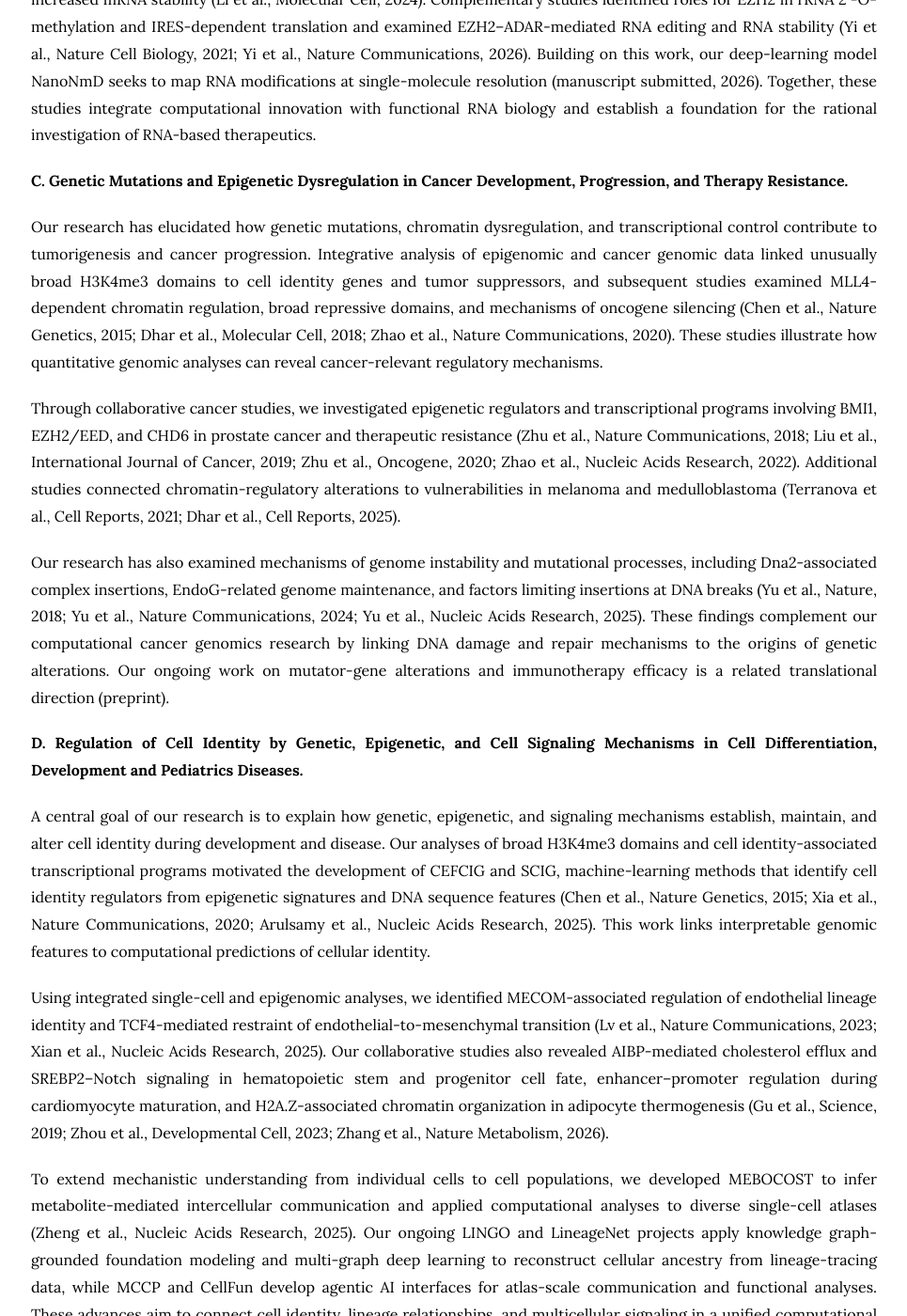
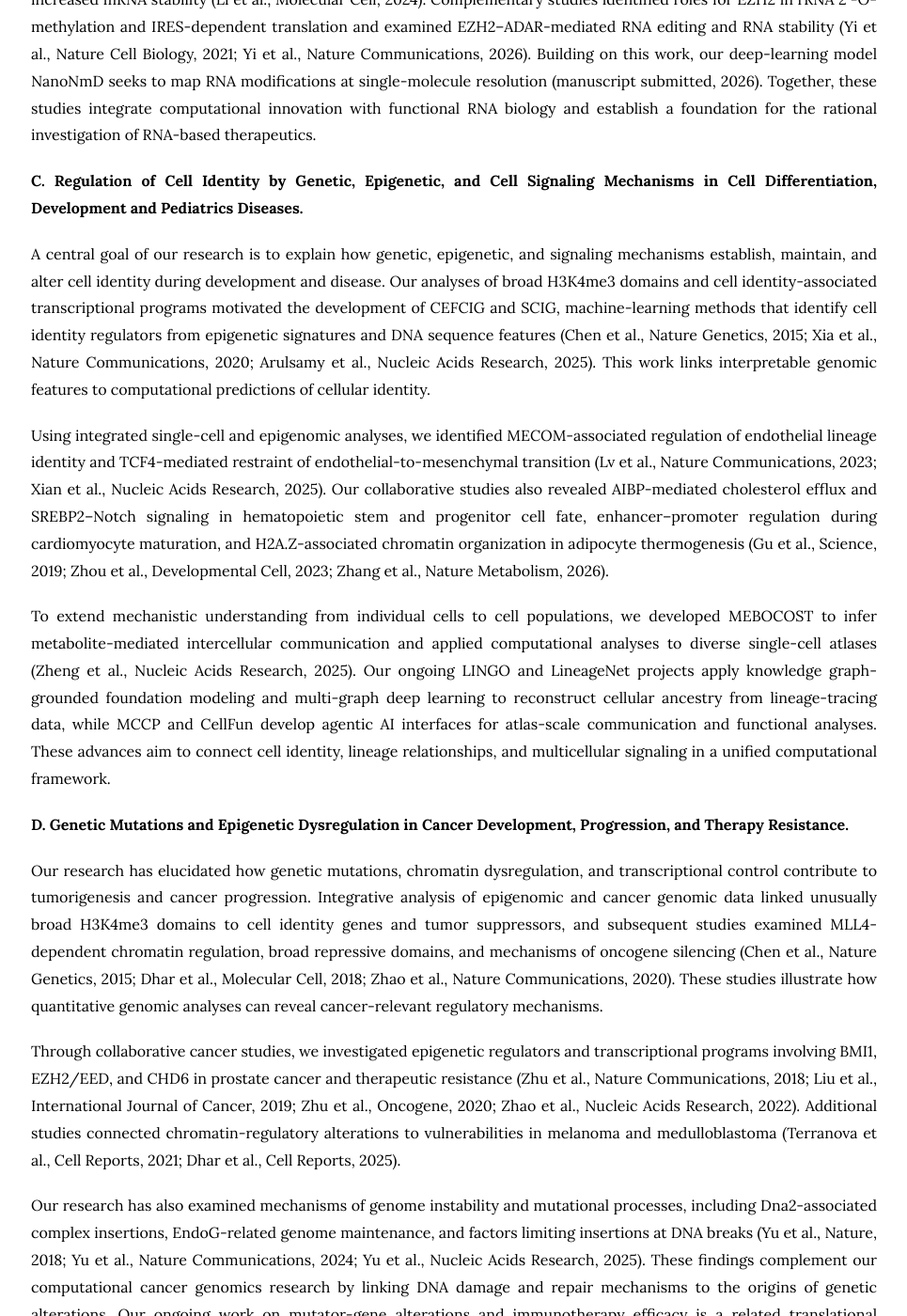
Before and after one commit to kaifuchenlab/kaifuchenlab.github.io, a Jekyll site: the page built from 1.research/index.md, in a window 1280 px wide and 1400 px high, scrolled down 1477 px. Shown: the whole window at 94% size, without its empty margins (157-1122 px from the left). Built offline with Jekyll 4.4.1, drawn with Linux system fonts in a browser that asks for light colours; some of the changed text lies outside the part shown.

Commit message:
Update index.md

```diff
--- a/1.research/index.md
+++ b/1.research/index.md
@@ -23,21 +23,21 @@ Our research has investigated how RNA sequence elements and chemical modificatio
 
 We developed NanoNm to characterize internal 2′-O-methylation (Nm) in mRNA and demonstrated its association with increased mRNA stability (Li et al., Molecular Cell, 2024). Complementary studies identified roles for EZH2 in rRNA 2′-O-methylation and IRES-dependent translation and examined EZH2–ADAR-mediated RNA editing and RNA stability (Yi et al., Nature Cell Biology, 2021; Yi et al., Nature Communications, 2026). Building on this work, our deep-learning model NanoNmD seeks to map RNA modifications at single-molecule resolution (manuscript submitted, 2026). Together, these studies integrate computational innovation with functional RNA biology and establish a foundation for the rational investigation of RNA-based therapeutics.
 
-**C. Genetic Mutations and Epigenetic Dysregulation in Cancer Development, Progression, and Therapy Resistance.**
+**C. Regulation of Cell Identity by Genetic, Epigenetic, and Cell Signaling Mechanisms in Cell Differentiation, Development and Pediatrics Diseases.**
+
+A central goal of our research is to explain how genetic, epigenetic, and signaling mechanisms establish, maintain, and alter cell identity during development and disease. Our analyses of broad H3K4me3 domains and cell identity-associated transcriptional programs motivated the development of CEFCIG and SCIG, machine-learning methods that identify cell identity regulators from epigenetic signatures and DNA sequence features (Chen et al., Nature Genetics, 2015; Xia et al., Nature Communications, 2020; Arulsamy et al., Nucleic Acids Research, 2025). This work links interpretable genomic features to computational predictions of cellular identity.
+
+Using integrated single-cell and epigenomic analyses, we identified MECOM-associated regulation of endothelial lineage identity and TCF4-mediated restraint of endothelial-to-mesenchymal transition (Lv et al., Nature Communications, 2023; Xian et al., Nucleic Acids Research, 2025). Our collaborative studies also revealed AIBP-mediated cholesterol efflux and SREBP2–Notch signaling in hematopoietic stem and progenitor cell fate, enhancer–promoter regulation during cardiomyocyte maturation, and H2A.Z-associated chromatin organization in adipocyte thermogenesis (Gu et al., Science, 2019; Zhou et al., Developmental Cell, 2023; Zhang et al., Nature Metabolism, 2026).
+
+To extend mechanistic understanding from individual cells to cell populations, we developed MEBOCOST to infer metabolite-mediated intercellular communication and applied computational analyses to diverse single-cell atlases (Zheng et al., Nucleic Acids Research, 2025). Our ongoing LINGO and LineageNet projects apply knowledge graph-grounded foundation modeling and multi-graph deep learning to reconstruct cellular ancestry from lineage-tracing data, while MCCP and CellFun develop agentic AI interfaces for atlas-scale communication and functional analyses. These advances aim to connect cell identity, lineage relationships, and multicellular signaling in a unified computational framework.
+
+**D. Genetic Mutations and Epigenetic Dysregulation in Cancer Development, Progression, and Therapy Resistance.**
 
 Our research has elucidated how genetic mutations, chromatin dysregulation, and transcriptional control contribute to tumorigenesis and cancer progression. Integrative analysis of epigenomic and cancer genomic data linked unusually broad H3K4me3 domains to cell identity genes and tumor suppressors, and subsequent studies examined MLL4-dependent chromatin regulation, broad repressive domains, and mechanisms of oncogene silencing (Chen et al., Nature Genetics, 2015; Dhar et al., Molecular Cell, 2018; Zhao et al., Nature Communications, 2020). These studies illustrate how quantitative genomic analyses can reveal cancer-relevant regulatory mechanisms.
 
 Through collaborative cancer studies, we investigated epigenetic regulators and transcriptional programs involving BMI1, EZH2/EED, and CHD6 in prostate cancer and therapeutic resistance (Zhu et al., Nature Communications, 2018; Liu et al., International Journal of Cancer, 2019; Zhu et al., Oncogene, 2020; Zhao et al., Nucleic Acids Research, 2022). Additional studies connected chromatin-regulatory alterations to vulnerabilities in melanoma and medulloblastoma (Terranova et al., Cell Reports, 2021; Dhar et al., Cell Reports, 2025).
 
 Our research has also examined mechanisms of genome instability and mutational processes, including Dna2-associated complex insertions, EndoG-related genome maintenance, and factors limiting insertions at DNA breaks (Yu et al., Nature, 2018; Yu et al., Nature Communications, 2024; Yu et al., Nucleic Acids Research, 2025). These findings complement our computational cancer genomics research by linking DNA damage and repair mechanisms to the origins of genetic alterations. Our ongoing work on mutator-gene alterations and immunotherapy efficacy is a related translational direction (preprint).
-
-**D. Regulation of Cell Identity by Genetic, Epigenetic, and Cell Signaling Mechanisms in Cell Differentiation, Development and Pediatrics Diseases.**
-
-A central goal of our research is to explain how genetic, epigenetic, and signaling mechanisms establish, maintain, and alter cell identity during development and disease. Our analyses of broad H3K4me3 domains and cell identity-associated transcriptional programs motivated the development of CEFCIG and SCIG, machine-learning methods that identify cell identity regulators from epigenetic signatures and DNA sequence features (Chen et al., Nature Genetics, 2015; Xia et al., Nature Communications, 2020; Arulsamy et al., Nucleic Acids Research, 2025). This work links interpretable genomic features to computational predictions of cellular identity.
-
-Using integrated single-cell and epigenomic analyses, we identified MECOM-associated regulation of endothelial lineage identity and TCF4-mediated restraint of endothelial-to-mesenchymal transition (Lv et al., Nature Communications, 2023; Xian et al., Nucleic Acids Research, 2025). Our collaborative studies also revealed AIBP-mediated cholesterol efflux and SREBP2–Notch signaling in hematopoietic stem and progenitor cell fate, enhancer–promoter regulation during cardiomyocyte maturation, and H2A.Z-associated chromatin organization in adipocyte thermogenesis (Gu et al., Science, 2019; Zhou et al., Developmental Cell, 2023; Zhang et al., Nature Metabolism, 2026).
-
-To extend mechanistic understanding from individual cells to cell populations, we developed MEBOCOST to infer metabolite-mediated intercellular communication and applied computational analyses to diverse single-cell atlases (Zheng et al., Nucleic Acids Research, 2025). Our ongoing LINGO and LineageNet projects apply knowledge graph-grounded foundation modeling and multi-graph deep learning to reconstruct cellular ancestry from lineage-tracing data, while MCCP and CellFun develop agentic AI interfaces for atlas-scale communication and functional analyses. These advances aim to connect cell identity, lineage relationships, and multicellular signaling in a unified computational framework.
 
 **E. Molecular and Cellular Mechanisms of Immunity, Inflammation, and Tumor Immunotherapy.**
 
```
